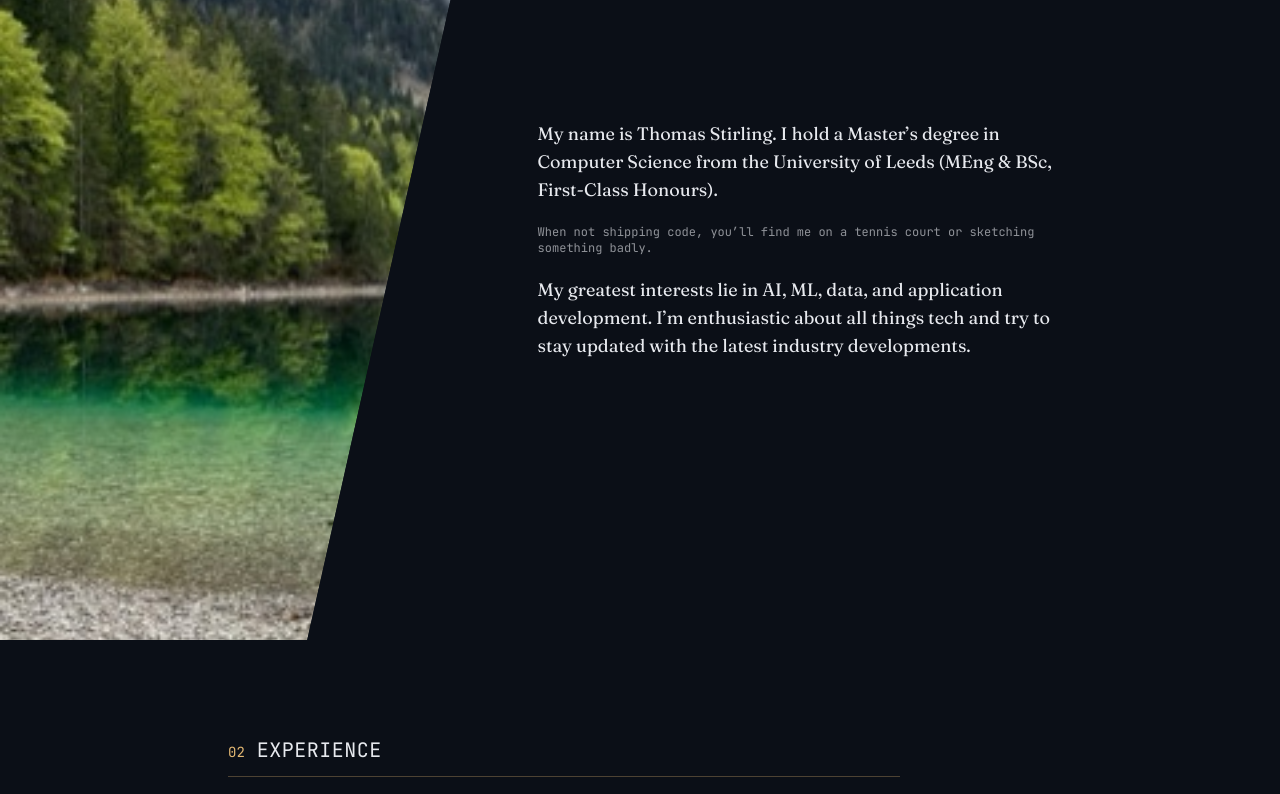
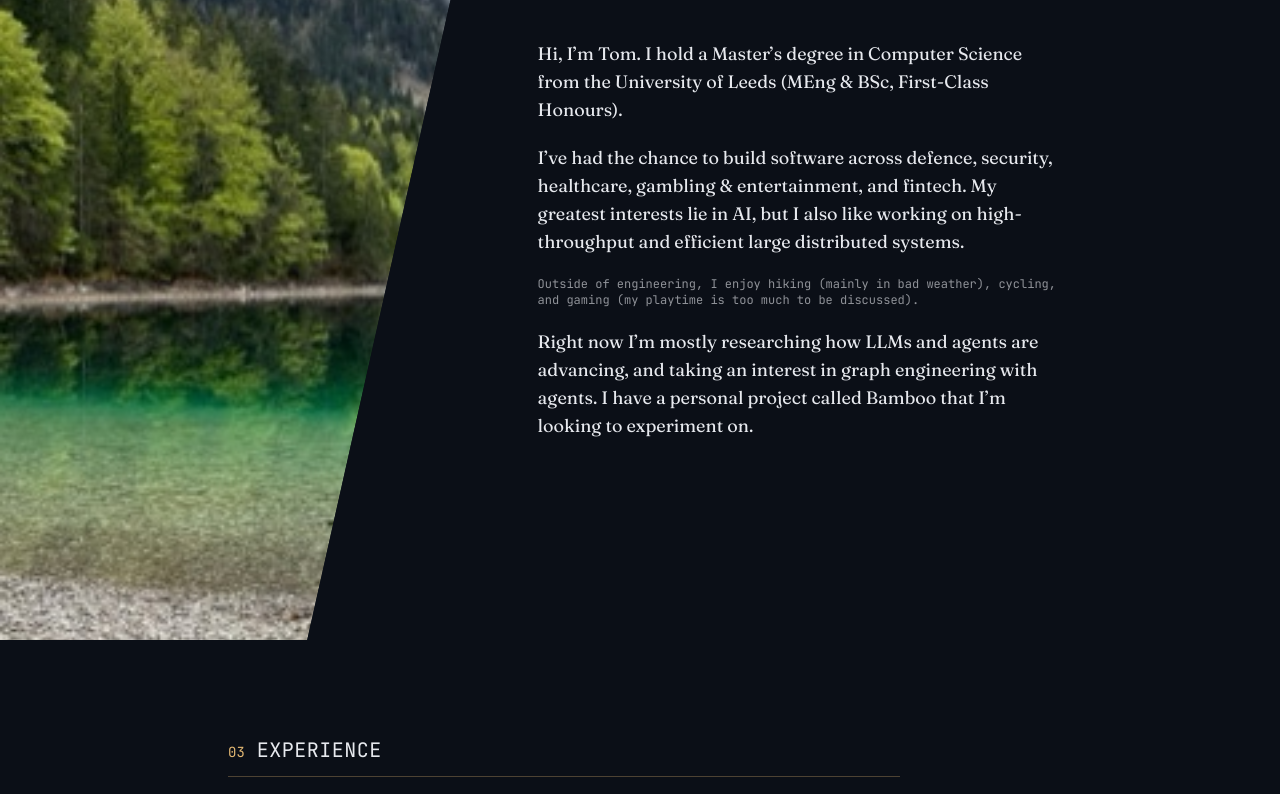
Before and after one commit to tomstirling19/portfolio-v2, a Next.js app: page / in a window 1280 px wide. Shown: the part 960-1754 px from the top of the page. Built offline with nearby package versions, Linux system fonts and the light colour scheme.

Commit message:
rewrite About section copy

```diff
--- a/app/page.tsx
+++ b/app/page.tsx
@@ -21,8 +21,9 @@ export default function Home() {
 
       <About />
 
-      {SECTIONS.filter(({ id }) => id !== "about").map(({ id, label }, index) => {
+      {SECTIONS.filter(({ id }) => id in CONTENT).map(({ id, label }) => {
         const Content = CONTENT[id];
+        const sectionNumber = SECTIONS.findIndex((section) => section.id === id) + 1;
         return (
           <Reveal key={id}>
             <section
@@ -32,7 +33,7 @@ export default function Home() {
               <div className="mx-auto w-full max-w-2xl">
                 <div className="border-warm-accent/30 mb-10 flex items-baseline gap-3 border-b pb-3">
                   <span className="text-warm-accent font-mono text-sm">
-                    {String(index + 2).padStart(2, "0")}
+                    {String(sectionNumber).padStart(2, "0")}
                   </span>
                   <h2 className="text-ink font-mono text-xl tracking-wide uppercase">
                     {label}
--- a/components/layout/Nav.tsx
+++ b/components/layout/Nav.tsx
@@ -72,8 +72,7 @@ export default function Nav() {
 
   useEffect(() => {
     const updateActiveId = () => {
-      const currentId = ALL_SECTION_IDS[getCurrentSectionIndex()];
-      setActiveId(currentId === "landing" ? null : currentId);
+      setActiveId(ALL_SECTION_IDS[getCurrentSectionIndex()]);
     };
 
     updateActiveId();
@@ -88,7 +87,7 @@ export default function Nav() {
       const target = event.target as HTMLElement | null;
       if (target && /^(input|textarea|select)$/i.test(target.tagName)) return;
 
-      const navigated = navigateOneStep(event.key === "ArrowDown", {
+      const { navigated } = navigateOneStep(event.key === "ArrowDown", {
         activeIndex: activeIndexRef.current,
         count,
         goTo,
--- a/components/layout/ScrollController.tsx
+++ b/components/layout/ScrollController.tsx
@@ -11,7 +11,6 @@ import { navigateOneStep } from "@/lib/navigateSection";
 import { useReducedMotion } from "motion/react";
 import { useEffect, useRef } from "react";
 
-const COOLDOWN_FALLBACK_MS = 1200;
 const WHEEL_THRESHOLD = 15;
 
 export default function ScrollController() {
@@ -22,16 +21,6 @@ export default function ScrollController() {
 
   useEffect(() => {
     if (reducedMotion) return;
-
-    const lock = () => {
-      lockedRef.current = true;
-      const unlock = () => {
-        lockedRef.current = false;
-        window.removeEventListener("scrollend", unlock);
-      };
-      window.addEventListener("scrollend", unlock, { once: true });
-      window.setTimeout(unlock, COOLDOWN_FALLBACK_MS);
-    };
 
     const handleWheel = (event: WheelEvent) => {
       const currentId = ALL_SECTION_IDS[getCurrentSectionIndex()];
@@ -48,14 +37,19 @@ export default function ScrollController() {
         return;
       }
 
-      const navigated = navigateOneStep(event.deltaY > 0, {
+      const { navigated, done } = navigateOneStep(event.deltaY > 0, {
         activeIndex: activeIndexRef.current,
         count,
         goTo,
       });
       if (navigated) {
         event.preventDefault();
-        lock();
+        if (done) {
+          lockedRef.current = true;
+          done.finally(() => {
+            lockedRef.current = false;
+          });
+        }
       }
     };
 
--- a/components/sections/About.tsx
+++ b/components/sections/About.tsx
@@ -27,18 +27,24 @@ function AboutText({ revealed }: { revealed: boolean }) {
       className="motion-fallback flex flex-col gap-5 text-lg"
     >
       <p>
-        My name is Thomas Stirling. I hold a Master&rsquo;s degree in
-        Computer Science from the University of Leeds (MEng &amp; BSc,
-        First-Class Honours).
+        Hi, I&rsquo;m Tom. I hold a Master&rsquo;s degree in Computer Science
+        from the University of Leeds (MEng &amp; BSc, First-Class Honours).
+      </p>
+      <p>
+        I&rsquo;ve had the chance to build software across defence, security,
+        healthcare, gambling &amp; entertainment, and fintech. My greatest
+        interests lie in AI, but I also like working on high-throughput and
+        efficient large distributed systems.
       </p>
       <MarginNote>
-        When not shipping code, you&rsquo;ll find me on a tennis court or
-        sketching something badly.
+        Outside of engineering, I enjoy hiking (mainly in bad weather),
+        cycling, and gaming (my playtime is too much to be discussed).
       </MarginNote>
       <p>
-        My greatest interests lie in AI, ML, data, and application
-        development. I&rsquo;m enthusiastic about all things tech and try to
-        stay updated with the latest industry developments.
+        Right now I&rsquo;m mostly researching how LLMs and agents are
+        advancing, and taking an interest in graph engineering with agents.
+        I have a personal project called Bamboo that I&rsquo;m looking to
+        experiment on.
       </p>
     </div>
   );
--- a/content/data.ts
+++ b/content/data.ts
@@ -71,10 +71,16 @@ export const PROJECTS = [
 ] as const;
 
 export const INTERESTS = [
+  "Films",
+  "PC Gaming",
+  "Fashion",
+  "Hiking",
   "Tennis",
-  "Japanese casual & outdoor fashion",
+  "Football",
+  "Running",
+  "Cycling",
+  "Music",
   "Sketching",
-  "Gaming",
 ] as const;
 
 export const LINKS = [
--- a/content/sections.ts
+++ b/content/sections.ts
@@ -1,6 +1,7 @@
 export const EXPERIENCE_FIRST_ENTRY_ID = "experience-first";
 
 export const SECTIONS = [
+  { id: "landing", label: "Home", freeScroll: false, enterAnchorId: null },
   { id: "about", label: "About", freeScroll: false, enterAnchorId: null },
   {
     id: "experience",
--- a/lib/getCurrentSectionIndex.ts
+++ b/lib/getCurrentSectionIndex.ts
@@ -1,6 +1,6 @@
 import { SECTIONS } from "@/content/sections";
 
-export const ALL_SECTION_IDS = ["landing", ...SECTIONS.map((section) => section.id)];
+export const ALL_SECTION_IDS = SECTIONS.map((section) => section.id);
 
 const FREE_SCROLL_SECTION_IDS = new Set<string>(
   SECTIONS.filter((section) => section.freeScroll).map((section) => section.id),
--- a/lib/jumpToSection.ts
+++ b/lib/jumpToSection.ts
@@ -34,32 +34,37 @@ function glideScrollTo(targetTop: number, duration: number) {
   });
 }
 
-export function jumpToSection(id: string) {
+function targetTopFor(id: string) {
+  const anchorId = SECTIONS.find((section) => section.id === id)?.enterAnchorId;
+  const anchorEl = anchorId ? document.getElementById(anchorId) : null;
+  const target = anchorEl ?? document.getElementById(id);
+  if (!target) return null;
+
+  const rect = target.getBoundingClientRect();
+  return anchorEl
+    ? window.scrollY + rect.top + rect.height / 2 - window.innerHeight / 2
+    : window.scrollY + rect.top;
+}
+
+export function jumpToSection(id: string): Promise<void> {
+  const targetTop = targetTopFor(id);
   const reducedMotion = window.matchMedia("(prefers-reduced-motion: reduce)").matches;
-  const behavior: ScrollBehavior = reducedMotion ? "instant" : "smooth";
 
-  const anchorId = SECTIONS.find((section) => section.id === id)?.enterAnchorId;
-  const anchorEntry = anchorId ? document.getElementById(anchorId) : null;
+  let done: Promise<void> = Promise.resolve();
 
-  if (anchorEntry) {
-    const html = document.documentElement;
-    const previousSnapType = html.style.scrollSnapType;
-    html.style.scrollSnapType = "none";
-    void html.offsetHeight;
-
-    const rect = anchorEntry.getBoundingClientRect();
-    const targetTop = window.scrollY + rect.top + rect.height / 2 - window.innerHeight / 2;
-
+  if (targetTop !== null) {
     if (reducedMotion) {
       window.scrollTo({ top: targetTop, behavior: "instant" });
-      html.style.scrollSnapType = previousSnapType;
     } else {
-      glideScrollTo(targetTop, GLIDE_DURATION_MS).then(() => {
+      const html = document.documentElement;
+      const previousSnapType = html.style.scrollSnapType;
+      html.style.scrollSnapType = "none";
+      void html.offsetHeight;
+
+      done = glideScrollTo(targetTop, GLIDE_DURATION_MS).then(() => {
         html.style.scrollSnapType = previousSnapType;
       });
     }
-  } else {
-    document.getElementById(id)?.scrollIntoView({ behavior });
   }
 
   history.replaceState(
@@ -67,4 +72,6 @@ export function jumpToSection(id: string) {
     "",
     id === "landing" ? location.pathname + location.search : `#${id}`,
   );
+
+  return done;
 }
--- a/lib/navigateSection.ts
+++ b/lib/navigateSection.ts
@@ -11,28 +11,29 @@ type CarouselState = {
   goTo: (index: number) => void;
 };
 
-export function navigateOneStep(goingDown: boolean, carousel: CarouselState): boolean {
+type NavigateResult = { navigated: boolean; done?: Promise<void> };
+
+export function navigateOneStep(goingDown: boolean, carousel: CarouselState): NavigateResult {
   const currentIndex = getCurrentSectionIndex();
   const currentId = ALL_SECTION_IDS[currentIndex];
 
-  if (isFreeScrollSection(currentId)) return false;
+  if (isFreeScrollSection(currentId)) return { navigated: false };
 
   if (currentId === "projects") {
     const atEnd = carousel.activeIndex >= carousel.count - 1;
     const atStart = carousel.activeIndex <= 0;
     if (goingDown && !atEnd) {
       carousel.goTo(carousel.activeIndex + 1);
-      return true;
+      return { navigated: true };
     }
     if (!goingDown && !atStart) {
       carousel.goTo(carousel.activeIndex - 1);
-      return true;
+      return { navigated: true };
     }
   }
 
   const nextId = ALL_SECTION_IDS[goingDown ? currentIndex + 1 : currentIndex - 1];
-  if (!nextId) return false;
+  if (!nextId) return { navigated: false };
 
-  jumpToSection(nextId);
-  return true;
+  return { navigated: true, done: jumpToSection(nextId) };
 }
```
